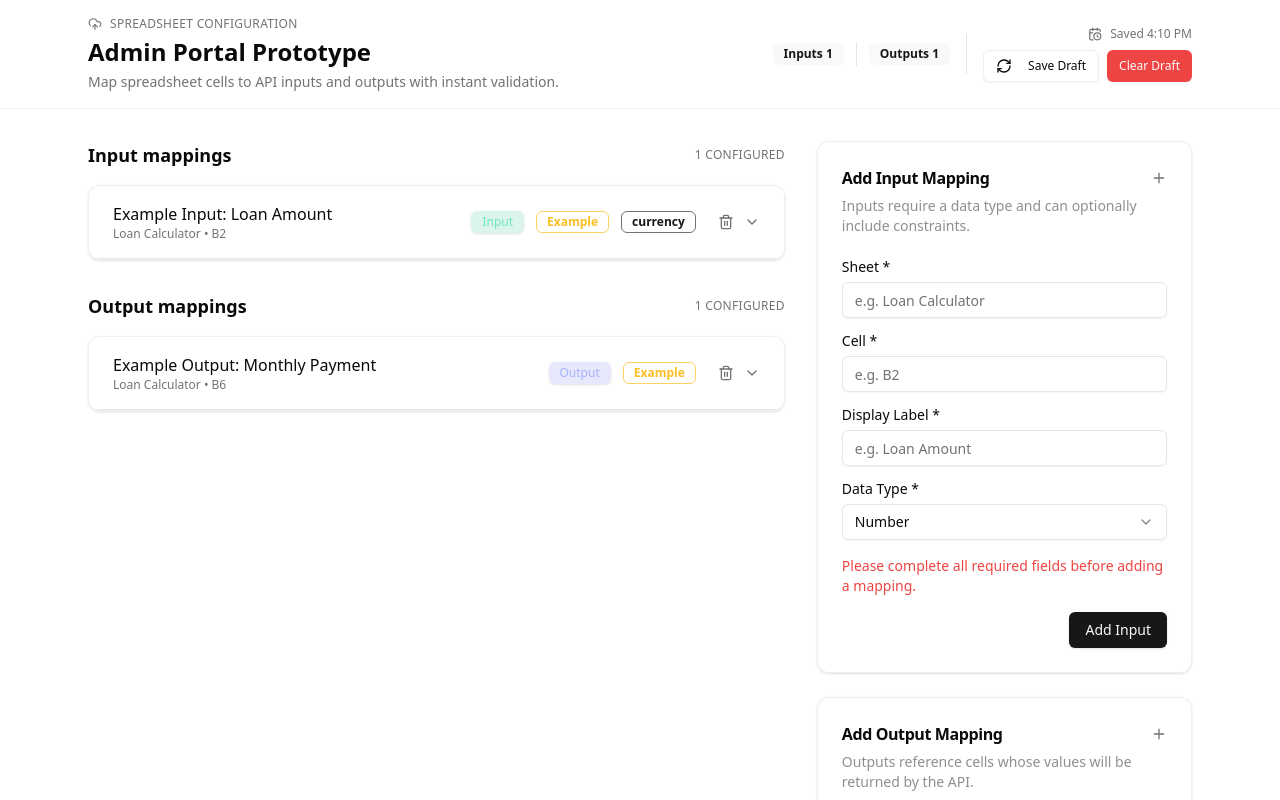
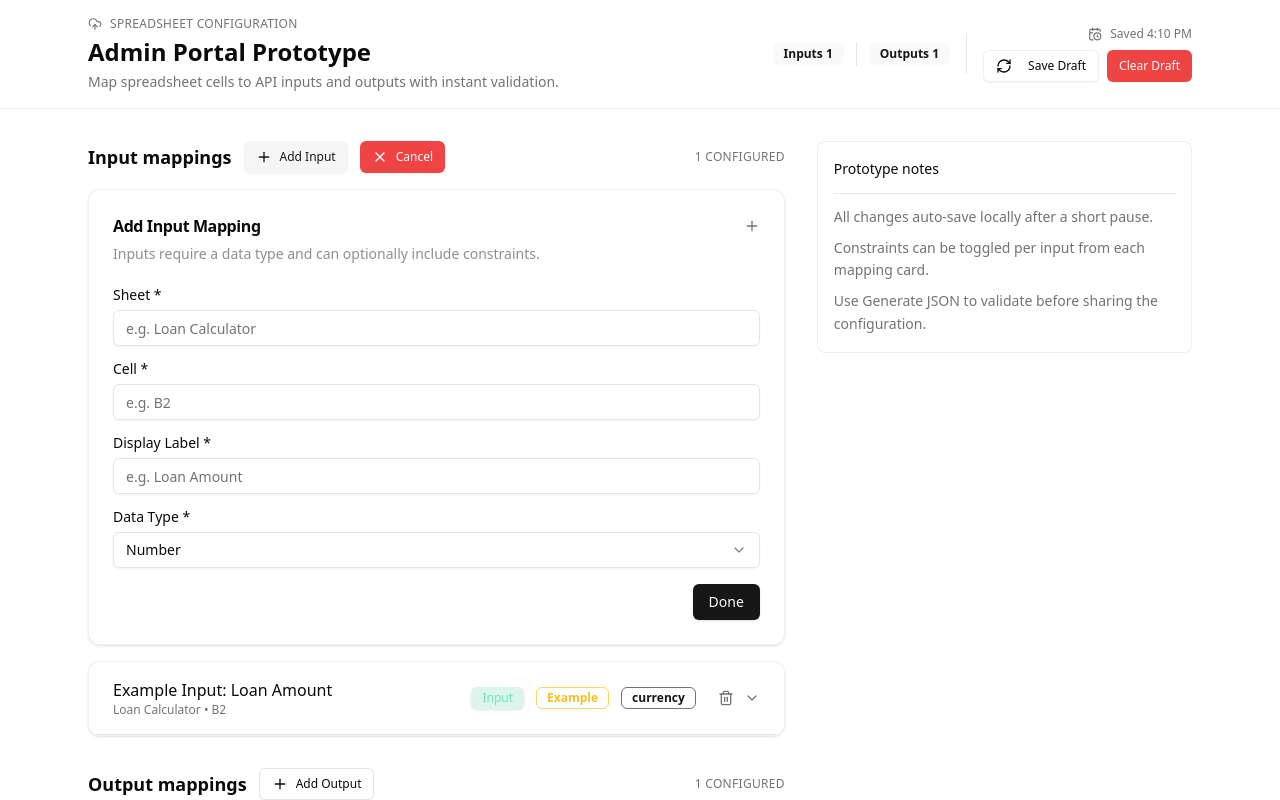
Before and after one commit to shuyangsun/spreadsheet-engine, a React (Vite) app in the folder src/prototype/admin-portal/v1-gpt-5-codex/: page / in a window 1280 px wide. Both pictures are taken after a click on the button "Add Input". Shown: the top 800 px of the page. Built offline with nearby package versions, Linux system fonts and the light colour scheme.

Commit message:
More UI changes on the admin portal.

```diff
--- a/src/prototype/admin-portal/v1-gpt-5-codex/src/App.tsx
+++ b/src/prototype/admin-portal/v1-gpt-5-codex/src/App.tsx
@@ -1,4 +1,5 @@
 import { useEffect, useMemo, useState } from "react";
+import { Plus, X } from "lucide-react";
 
 import { Header } from "@/components/Header";
 import {
@@ -82,6 +83,8 @@ function App() {
   const [validationErrors, setValidationErrors] = useState<ValidationError[]>(
     []
   );
+  const [showInputForm, setShowInputForm] = useState(false);
+  const [showOutputForm, setShowOutputForm] = useState(false);
 
   const { toast } = useToast();
 
@@ -119,14 +122,12 @@ function App() {
   }, [configuration, hasLoaded]);
 
   const sortedInputs = useMemo(
-    () =>
-      [...configuration.inputs].sort((a, b) => a.label.localeCompare(b.label)),
+    () => configuration.inputs,
     [configuration.inputs]
   );
 
   const sortedOutputs = useMemo(
-    () =>
-      [...configuration.outputs].sort((a, b) => a.label.localeCompare(b.label)),
+    () => configuration.outputs,
     [configuration.outputs]
   );
 
@@ -162,8 +163,10 @@ function App() {
 
     setConfiguration((current) => ({
       ...current,
-      inputs: [...current.inputs, mapping],
+      inputs: [mapping, ...current.inputs],
     }));
+
+    setShowInputForm(false);
 
     toast({
       title: "Input mapping added",
@@ -200,8 +203,10 @@ function App() {
 
     setConfiguration((current) => ({
       ...current,
-      outputs: [...current.outputs, mapping],
+      outputs: [mapping, ...current.outputs],
     }));
+
+    setShowOutputForm(false);
 
     toast({
       title: "Output mapping added",
@@ -382,16 +387,44 @@ function App() {
         <section className="grid gap-8 lg:grid-cols-[1.3fr_0.7fr]">
           <div className="space-y-8">
             <div className="space-y-4">
-              <div className="flex items-center justify-between">
+              <div className="flex flex-col gap-2 sm:flex-row sm:items-center sm:justify-between">
+                <div className="flex items-center gap-3">
                   <h2 className="text-lg font-semibold text-foreground">
                     Input mappings
                   </h2>
+                  <Button
+                    variant={showInputForm ? "secondary" : "outline"}
+                    size="sm"
+                    className="flex items-center gap-2"
+                    onClick={() => {
+                      setShowInputForm(true);
+                      setShowOutputForm(false);
+                    }}
+                  >
+                    <Plus className="h-4 w-4" />
+                    Add Input
+                  </Button>
+                  {showInputForm && (
+                    <Button
+                      variant="destructive"
+                      size="sm"
+                      className="flex items-center gap-2"
+                      onClick={() => setShowInputForm(false)}
+                    >
+                      <X className="h-4 w-4" />
+                      Cancel
+                    </Button>
+                  )}
+                </div>
                 <span className="text-xs uppercase tracking-wide text-muted-foreground">
                   {totalInputs} configured
                 </span>
               </div>
+              {showInputForm && (
+                <MappingForm type="input" onSubmit={handleAddInput} />
+              )}
               {sortedInputs.length === 0 ? (
-                <EmptyState message="No input mappings yet. Use the form on the right to add your first input." />
+                <EmptyState message="No input mappings yet. Use Add Input to configure your first mapping." />
               ) : (
                 <div className="grid gap-4">
                   {sortedInputs.map((mapping) => (
@@ -408,16 +441,44 @@ function App() {
             </div>
 
             <div className="space-y-4">
-              <div className="flex items-center justify-between">
+              <div className="flex flex-col gap-2 sm:flex-row sm:items-center sm:justify-between">
+                <div className="flex items-center gap-3">
                   <h2 className="text-lg font-semibold text-foreground">
                     Output mappings
                   </h2>
+                  <Button
+                    variant={showOutputForm ? "secondary" : "outline"}
+                    size="sm"
+                    className="flex items-center gap-2"
+                    onClick={() => {
+                      setShowOutputForm(true);
+                      setShowInputForm(false);
+                    }}
+                  >
+                    <Plus className="h-4 w-4" />
+                    Add Output
+                  </Button>
+                  {showOutputForm && (
+                    <Button
+                      variant="destructive"
+                      size="sm"
+                      className="flex items-center gap-2"
+                      onClick={() => setShowOutputForm(false)}
+                    >
+                      <X className="h-4 w-4" />
+                      Cancel
+                    </Button>
+                  )}
+                </div>
                 <span className="text-xs uppercase tracking-wide text-muted-foreground">
                   {totalOutputs} configured
                 </span>
               </div>
+              {showOutputForm && (
+                <MappingForm type="output" onSubmit={handleAddOutput} />
+              )}
               {sortedOutputs.length === 0 ? (
-                <EmptyState message="No outputs configured yet. Add outputs to capture calculated cells." />
+                <EmptyState message="No outputs configured yet. Use Add Output to capture calculated cells." />
               ) : (
                 <div className="grid gap-4">
                   {sortedOutputs.map((mapping) => (
@@ -435,8 +496,6 @@ function App() {
           </div>
 
           <aside className="space-y-6">
-            <MappingForm type="input" onSubmit={handleAddInput} />
-            <MappingForm type="output" onSubmit={handleAddOutput} />
             <div className="rounded-lg border border-border/60 bg-card/50 p-4 text-sm leading-relaxed text-muted-foreground">
               <p className="font-medium text-foreground">Prototype notes</p>
               <Separator className="my-3" />
--- a/src/prototype/admin-portal/v1-gpt-5-codex/src/components/MappingForm.tsx
+++ b/src/prototype/admin-portal/v1-gpt-5-codex/src/components/MappingForm.tsx
@@ -173,7 +173,7 @@ export function MappingForm(props: MappingFormProps) {
               type="submit"
               className="bg-primary text-primary-foreground"
             >
-              Add {type === "input" ? "Input" : "Output"}
+              Done
             </Button>
           </div>
         </form>
```
Lines whose indentation alone changed are shown as unchanged.
